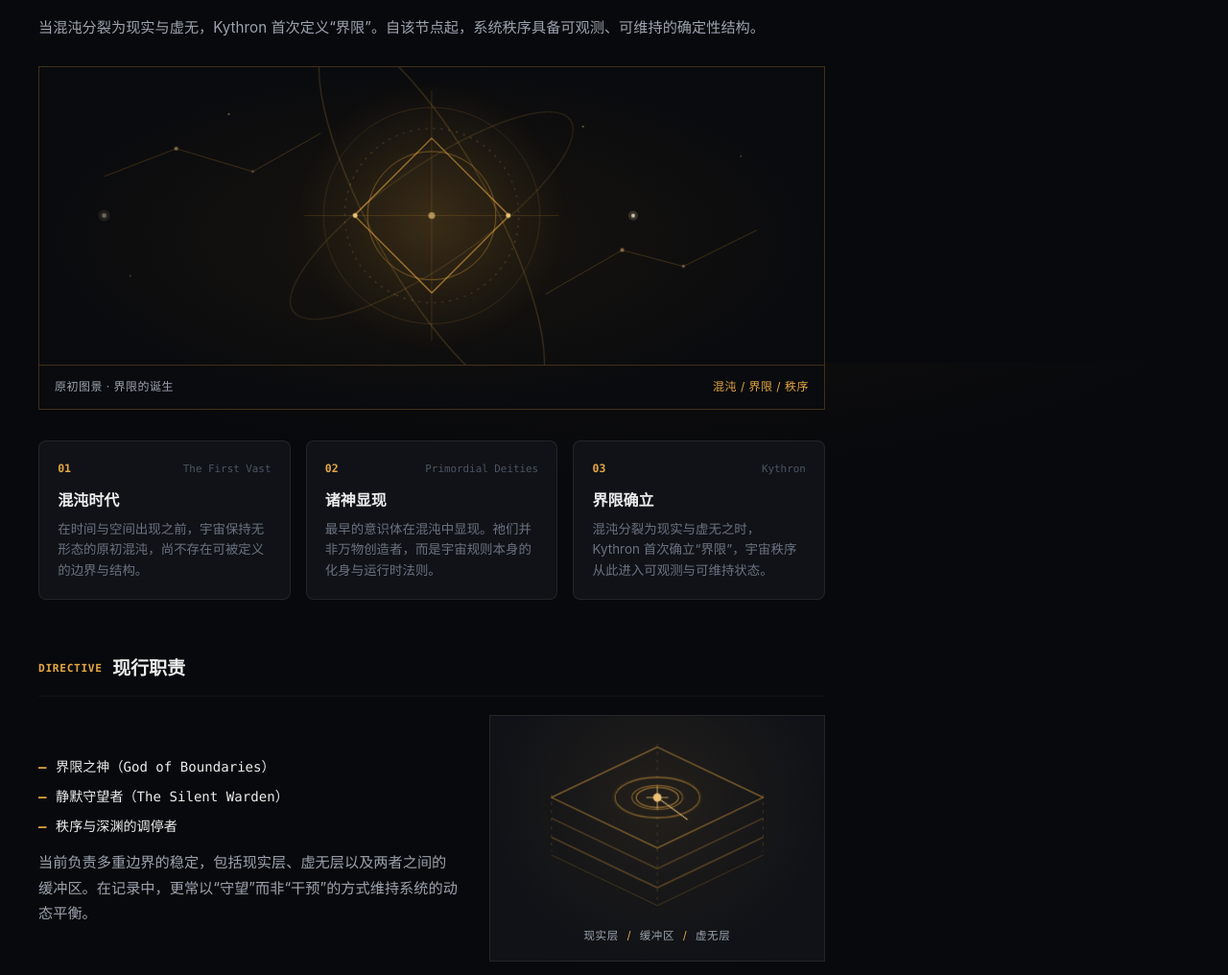
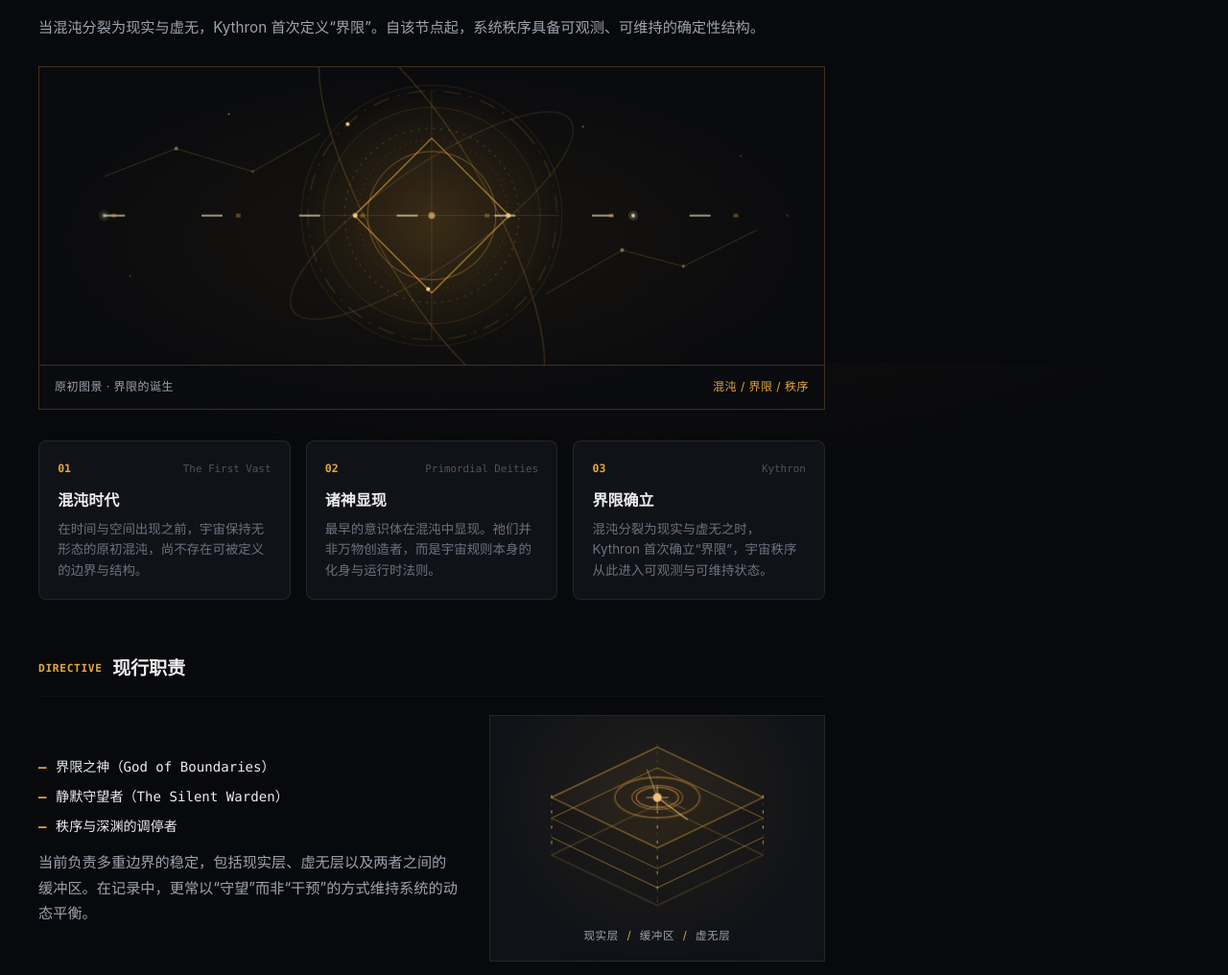
Before and after one commit to Kyou12138/kyoyk-blog, a Next.js app: page /about in a window 1280 px wide. Shown: the part 422-1438 px from the top of the page at 96% size. Built offline with nearby package versions, Linux system fonts and the light colour scheme; no server answers.

Commit message:
feat(about): 由 Codex 升级起源星图与三重边界图动效 (closes #10)

```diff
--- a/src/app/about/about.module.css
+++ b/src/app/about/about.module.css
@@ -196,6 +196,7 @@
   display: block;
   width: 100%;
   max-height: 210px;
+  margin-inline: auto;
 }
 
 .watchFigure figcaption {
@@ -266,12 +267,22 @@
 .compass,
 .originGlow,
 .originCore,
+.orbitOuter,
+.orbitInner,
+.gravityHalo,
+.gravityHaloDelayed,
 .watchPulse,
 .watchBeacon {
   transform-box: fill-box;
   transform-origin: center;
 }
 
+.orbitOuter { animation: orbit 48s linear infinite reverse; }
+.orbitInner { animation: orbit 22s linear infinite; }
+.gravityHalo { animation: haloBreathe 6s ease-in-out infinite; }
+.gravityHaloDelayed { animation: haloBreathe 6s ease-in-out -3s infinite; }
+.boundaryWave { animation: boundaryFlow 5s linear infinite; }
+.boundaryWaveReverse { animation: boundaryFlow 7s linear infinite reverse; }
 .orbitRing { animation: orbit 18s linear infinite; }
 .orbitTrack { animation: orbit 26s linear infinite; }
 .orbitTrackReverse { animation: orbit 34s linear infinite reverse; }
@@ -289,15 +300,27 @@
 .watchTop { animation: layerFloat 4.2s ease-in-out infinite; }
 .watchMiddle { animation: layerFloat 4.8s ease-in-out -1.6s infinite reverse; }
 .watchBottom { animation: layerFloat 5.4s ease-in-out -3.1s infinite; }
-.watchBeacon { animation: beaconBreathe 2.4s ease-in-out infinite; }
+.watchBeacon { animation: beaconBreathe 1.6s ease-in-out infinite; }
+.energyFlow { animation: energyFlow 2.8s linear infinite; }
 .watchScan {
   transform-box: view-box;
   transform-origin: 130px 68px;
   animation: orbit 5s linear infinite;
 }
+.watchScanReverse {
+  transform-box: view-box;
+  transform-origin: 130px 68px;
+  animation: orbit 8s linear infinite reverse;
+}
 .watchPulse { animation: radarPulse 3.2s ease-out infinite; }
 .watchPulseDelayed { animation-delay: -1.6s; }
 
+@keyframes haloBreathe {
+  0%, 100% { transform: scale(0.9); opacity: 0.15; }
+  50% { transform: scale(1.12); opacity: 0.8; }
+}
+@keyframes boundaryFlow { to { stroke-dashoffset: -204; } }
+@keyframes energyFlow { to { stroke-dashoffset: -30; } }
 @keyframes orbit { to { transform: rotate(360deg); } }
 @keyframes compassBreathe {
   0%, 100% { transform: scale(0.97); opacity: 0.65; }
@@ -336,10 +359,11 @@
 
 @media (prefers-reduced-motion: reduce) {
   .orbitRing, .orbitTrack, .orbitTrackReverse, .compass, .originGlow,
-  .originCore, .stars circle, .photon, .watchTop, .watchMiddle,
-  .watchBottom, .watchBeacon, .watchScan, .watchPulse {
+  .originCore, .orbitOuter, .orbitInner, .gravityHalo, .gravityHaloDelayed,
+  .boundaryWave, .boundaryWaveReverse, .stars circle, .photon, .watchTop, .watchMiddle,
+  .watchBottom, .watchBeacon, .watchScan, .watchScanReverse, .watchPulse, .energyFlow {
     animation: none;
   }
 
-  .photon, .watchScan, .watchPulse { display: none; }
+  .photon, .watchPulse { display: none; }
 }
--- a/src/app/about/page.tsx
+++ b/src/app/about/page.tsx
@@ -73,8 +73,12 @@ export default function AboutPage(): ReactNode {
                   <linearGradient id="origin-line"><stop stopColor="#e5a742" stopOpacity="0" /><stop offset=".5" stopColor="#f5c779" /><stop offset="1" stopColor="#e5a742" stopOpacity="0" /></linearGradient>
                 </defs>
                 <circle className={styles.originGlow} cx="410" cy="155" r="155" fill="url(#origin-glow)" />
+                <circle className={styles.gravityHalo} cx="410" cy="155" r="122" fill="none" stroke="#f5c779" strokeOpacity=".18" />
+                <circle className={styles.gravityHaloDelayed} cx="410" cy="155" r="122" fill="none" stroke="#f5c779" strokeOpacity=".12" />
                 <g fill="none" stroke="#e5a742">
                   <circle cx="410" cy="155" r="113" opacity=".16" />
+                  <g className={styles.orbitOuter}><circle cx="410" cy="155" r="130" opacity=".24" strokeDasharray="18 9 2 9" /><circle cx="410" cy="25" r="2" fill="#f5c779" stroke="none" /></g>
+                  <g className={styles.orbitInner}><circle cx="410" cy="155" r="78" opacity=".3" strokeDasharray="1 5" /><circle cx="488" cy="155" r="2" fill="#fff0c9" stroke="none" /></g>
                   <circle className={styles.orbitRing} cx="410" cy="155" r="91" opacity=".34" strokeDasharray="2 6" />
                   <circle cx="410" cy="155" r="67" opacity=".45" />
                   <g className={styles.orbitTrack}><ellipse cx="410" cy="155" rx="216" ry="63" transform="rotate(-18 410 155)" opacity=".28" /></g>
@@ -82,6 +86,8 @@ export default function AboutPage(): ReactNode {
                   <path d="M410 24v262M277 155h266" opacity=".18" />
                   <path className={styles.compass} d="M410 75l80 80-80 80-80-80z" opacity=".45" />
                   <path d="M38 155h744" stroke="url(#origin-line)" strokeWidth="1.5" />
+                  <path className={styles.boundaryWave} d="M38 155h744" stroke="#fff0c9" strokeWidth="2" strokeDasharray="22 80" opacity=".6" />
+                  <path className={styles.boundaryWaveReverse} d="M38 155h744" stroke="#e5a742" strokeWidth="4" strokeDasharray="5 125" opacity=".35" />
                   <path d="M68 114l75-29 80 24 71-40M529 237l80-46 64 17 77-38" opacity=".24" />
                 </g>
                 <g fill="#efc57e">
@@ -140,17 +146,25 @@ export default function AboutPage(): ReactNode {
                   <g fill="none" stroke="#e5a742">
                     <path d="M130 18v157M25 68v57M235 68v57" opacity=".18" strokeDasharray="3 5" />
                     <g className={styles.watchTop}>
+                      <path d="M130 18l105 50-105 50L25 68z" fill="#e5a742" fillOpacity=".045" stroke="none" />
                       <path d="M130 18l105 50-105 50L25 68z" opacity=".7" />
                       <ellipse cx="130" cy="68" rx="42" ry="20" opacity=".55" />
                       <ellipse cx="130" cy="68" rx="21" ry="10" opacity=".7" />
                       <ellipse className={styles.watchPulse} cx="130" cy="68" rx="21" ry="10" />
                       <ellipse className={`${styles.watchPulse} ${styles.watchPulseDelayed}`} cx="130" cy="68" rx="21" ry="10" />
-                      <g className={styles.watchScan}><path d="M130 68l36-10" stroke="#f5c779" opacity=".85" /></g>
+                      <g className={styles.watchScan}><path d="M130 68l36-10" stroke="#f5c779" opacity=".85" /><path d="M130 68l27-15" opacity=".3" /></g>
+                      <g className={styles.watchScanReverse}><path d="M130 68l-25 16" stroke="#f5c779" opacity=".55" /></g>
                       <circle className={styles.watchBeacon} cx="130" cy="68" r="3" fill="#f5c779" stroke="none" />
                       <path d="M130 57v22M119 68h22" stroke="#f5c779" opacity=".7" />
                     </g>
-                    <path className={styles.watchMiddle} d="M25 87l105 50 105-50M25 106l105 50 105-50" opacity=".42" />
-                    <path className={styles.watchBottom} d="M25 125l105 50 105-50" opacity=".22" />
+                    <g className={styles.watchMiddle}>
+                      <path d="M25 87l105 50 105-50-105-50z" fill="#e5a742" fillOpacity=".025" opacity=".42" />
+                      <path d="M25 106l105 50 105-50" opacity=".42" />
+                    </g>
+                    <g className={styles.watchBottom}>
+                      <path d="M25 125l105 50 105-50-105-50z" fill="#e5a742" fillOpacity=".025" opacity=".3" />
+                    </g>
+                    <path className={styles.energyFlow} d="M130 68v107M25 68v57M235 68v57" stroke="#f5c779" strokeDasharray="3 12" opacity=".7" />
                   </g>
                 </svg>
                 <figcaption>现实层 <span>/</span> 缓冲区 <span>/</span> 虚无层</figcaption>
```
